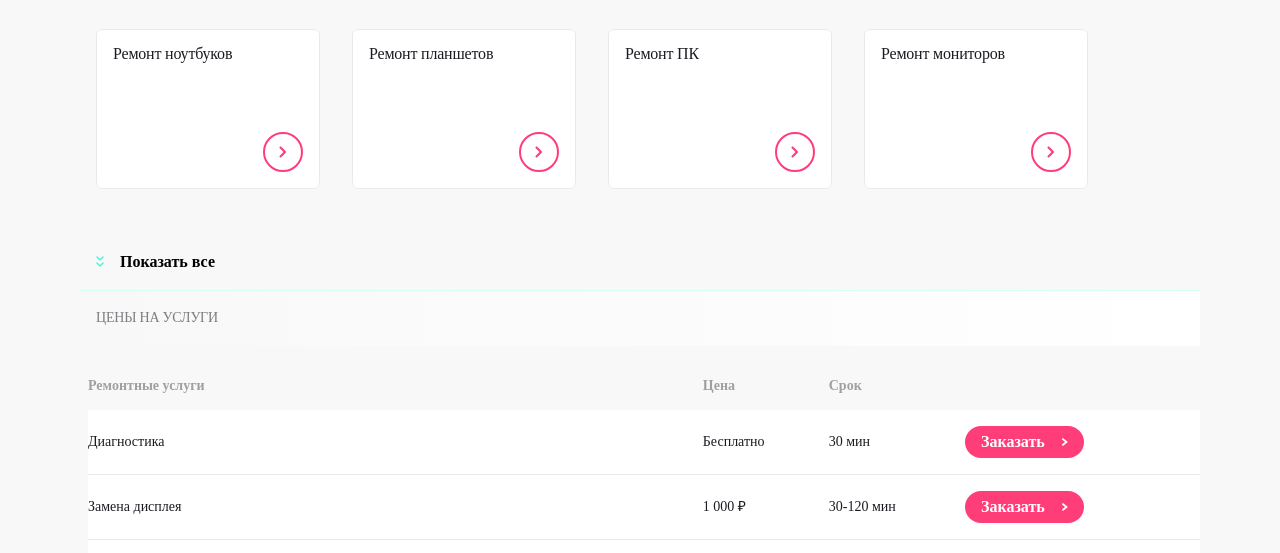
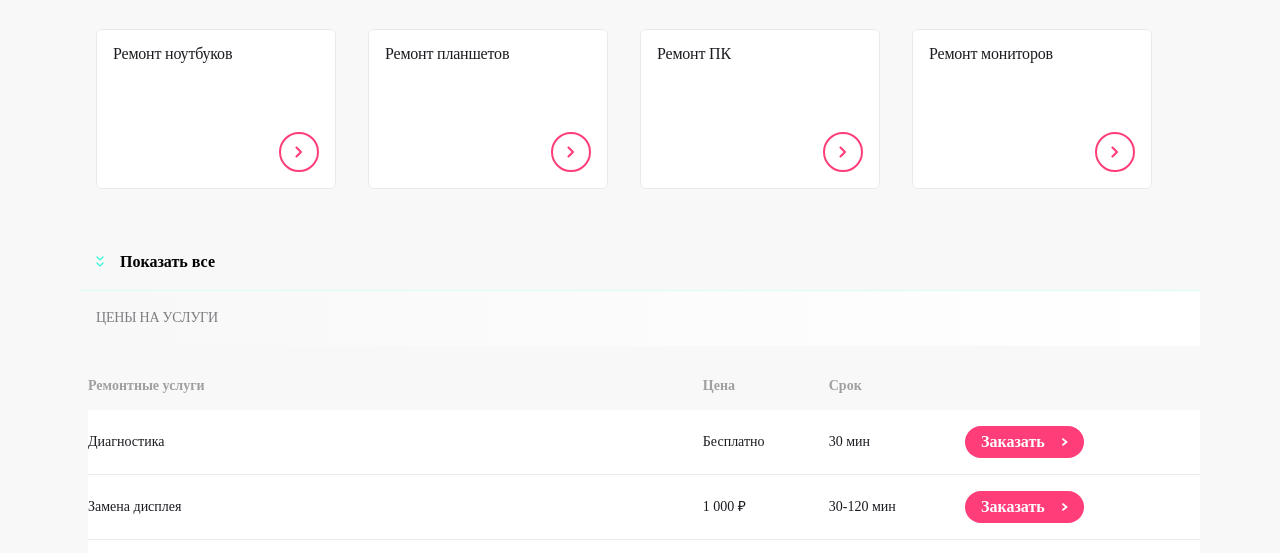
Before and after one commit to Akhvatov414/akhvatov414.github.io, a website built with webpack: page block7/src/index.html in a window 1280 px wide. Shown: the part 863-1416 px from the top of the page. Built offline with nearby package versions, Linux system fonts and the light colour scheme; a web font is replaced by a local one.

Commit message:
Minor fixes
Изменил элементы второго свайпера

```diff
--- a/block7/src/scss/blocks/swiper/swiper.scss
+++ b/block7/src/scss/blocks/swiper/swiper.scss
@@ -24,7 +24,8 @@
 
         &_types {
             position: relative;
-            min-width: 224px;
+            align-items: flex-start;
+            min-width: 240px;
             height: 160px;
         }
 
@@ -72,7 +73,7 @@
         }
 
         &_types {
-            position: absolute;
+            //position: absolute;
             left: 16px;
             top: 16px;
             font-size: 16px;
```
Also changed, not shown: block7/src/index.html (+5 -5 lines).
